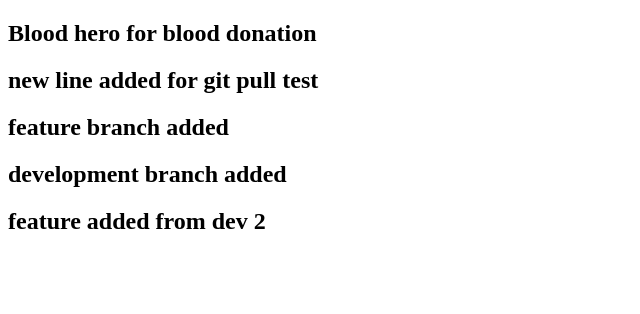
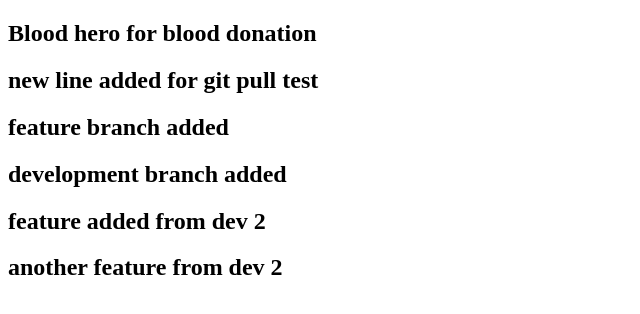
Before and after one commit to mamunpr6/blood-hero-web, a plain HTML site: page index.html in a window 1280 px wide. Shown: the whole page, without its empty margins (0-640 px from the left). Drawn offline with Linux system fonts and the light colour scheme.

Commit message:
another feature from dev 2

```diff
--- a/index.html
+++ b/index.html
@@ -12,5 +12,6 @@
     <h2>feature branch added</h2>
     <h2>development branch added</h2>
     <h2>feature added from dev 2</h2>
+    <h2>another feature from dev 2</h2>
   </body>
 </html>
```
